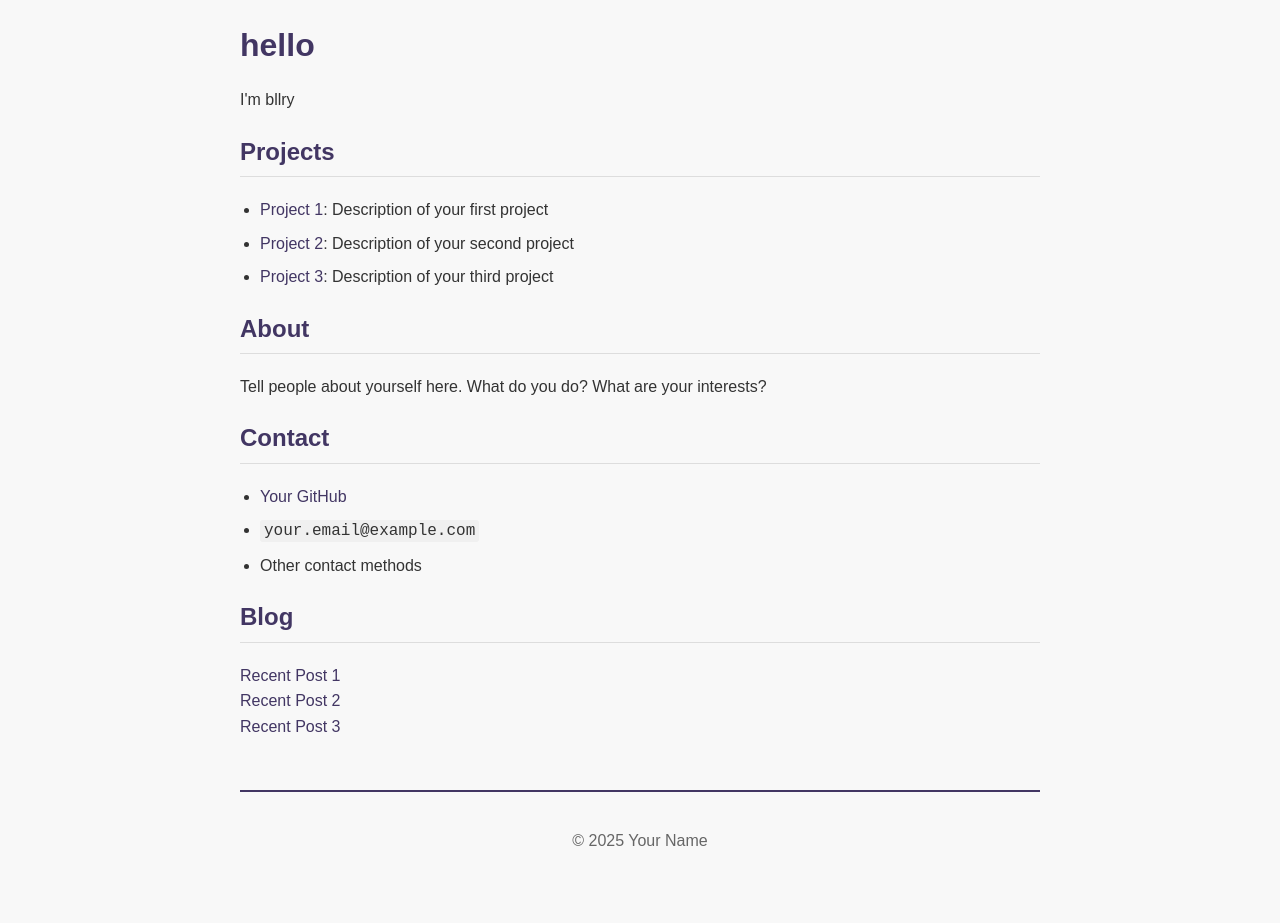
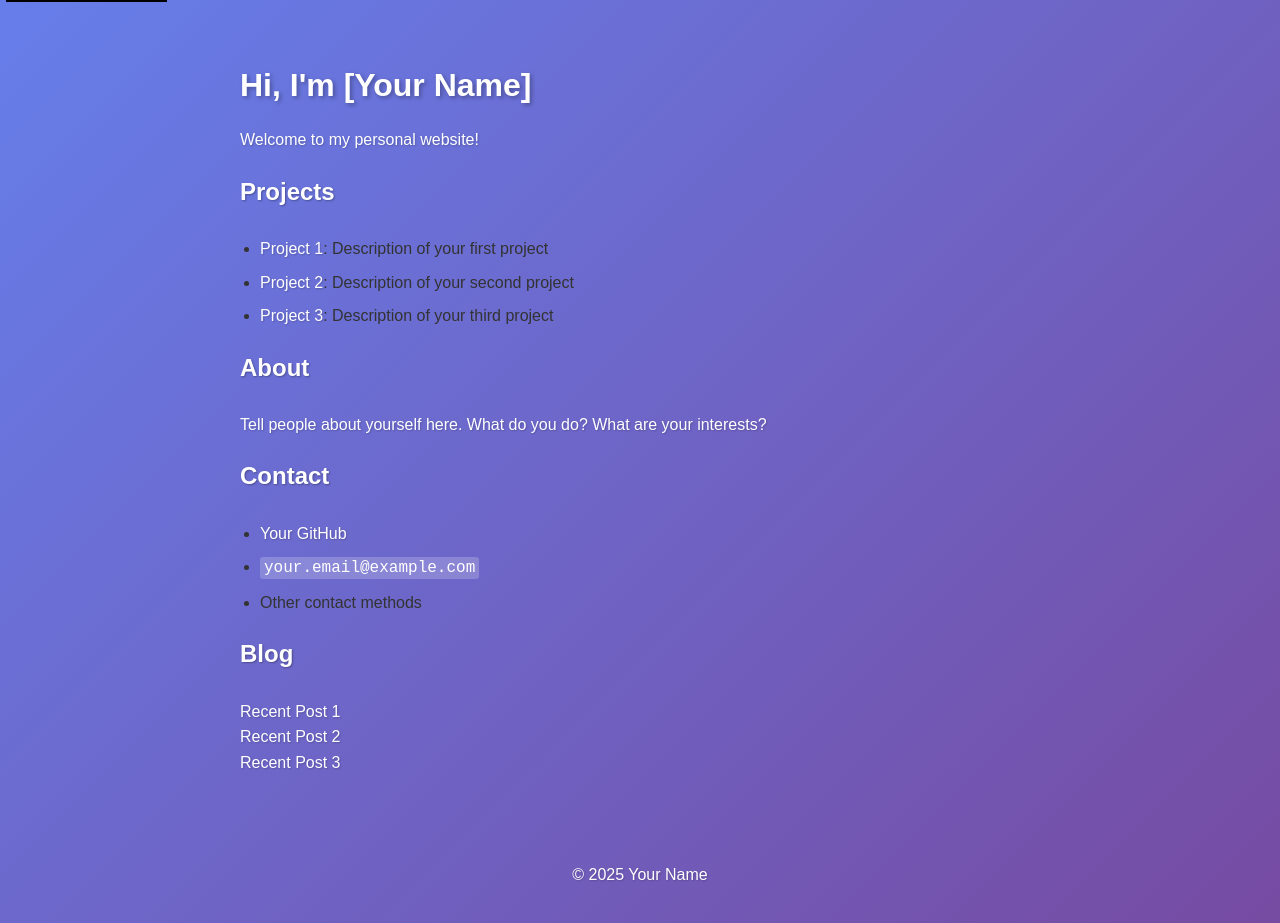
Before and after one commit to bllryy/new-website, a plain HTML site: page index.html in a window 1280 px wide. Before the commit the page ends 889 px from the top, so only its background shows below. Drawn offline with Linux system fonts and the light colour scheme.

Commit message:
Update index.html

```diff
--- a/index.html
+++ b/index.html
@@ -10,97 +10,28 @@
 
     <link rel="shortcut icon" href="favicon.png" type="image/png">
     <link rel="icon" href="favicon.png" type="image/png">
+    <link rel="stylesheet" href="style.css">
 
-    <title>bllry.com</title>
-
-    <style>
-        body {
-            font-family: Arial, sans-serif;
-            line-height: 1.6;
-            max-width: 800px;
-            margin: 0 auto;
-            padding: 20px;
-            background-color: #f8f8f8;
-            color: #333;
-        }
-
-        header {
-            border-bottom: 2px solid #423663;
-            padding-bottom: 10px;
-            margin-bottom: 30px;
-        }
-
-        h1 {
-            color: #423663;
-            margin: 0;
-        }
-
-        h2 {
-            color: #423663;
-            border-bottom: 1px solid #ddd;
-            padding-bottom: 5px;
-        }
-
-        ul {
-            list-style-type: disc;
-            padding-left: 20px;
-        }
-
-        li {
-            margin-bottom: 8px;
-        }
-
-        a {
-            color: #423663;
-            text-decoration: none;
-        }
-
-        a:hover {
-            text-decoration: underline;
-        }
-
-        code {
-            background-color: #f0f0f0;
-            padding: 2px 4px;
-            border-radius: 3px;
-            font-family: 'Courier New', monospace;
-        }
-
-        footer {
-            margin-top: 50px;
-            padding-top: 20px;
-            border-top: 2px solid #423663;
-            text-align: center;
-            color: #666;
-        }
-
-        .skip-link {
-            position: absolute;
-            top: -40px;
-            left: 6px;
-            background: #000;
-            color: #fff;
-            padding: 8px;
-            text-decoration: none;
-            z-index: 100;
-        }
-
-        .skip-link:focus {
-            top: 6px;
-        }
-    </style>
+    <title>My Website</title>
 </head>
 <body>
+    <a href="#content" class="skip-link">Skip to main content</a>
+
+    <header>
+        <!-- Add your header content here -->
+    </header>
+
     <main id="content">
-        <h1>hello</h1>
+        <h1>Hi, I'm [Your Name]</h1>
 
-        <p>I'm bllry</p>
+        <p>Welcome to my personal website!</p>
 
         <h2>Projects</h2>
         <ul>
             <li><a href="#">Project 1</a>: Description of your first project</li>
             <li><a href="#">Project 2</a>: Description of your second project</li>
             <li><a href="#">Project 3</a>: Description of your third project</li>
+            <!-- Add more projects as needed -->
         </ul>
 
         <h2>About</h2>
```
